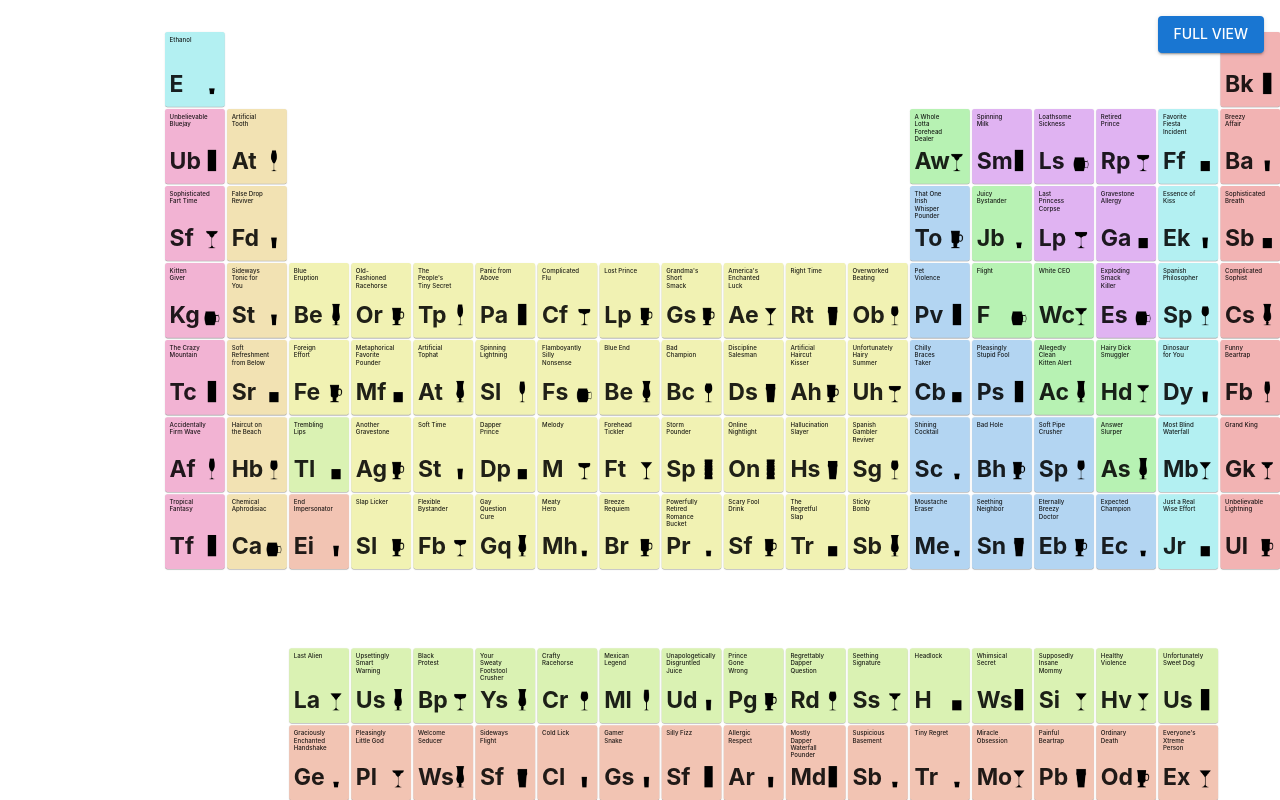
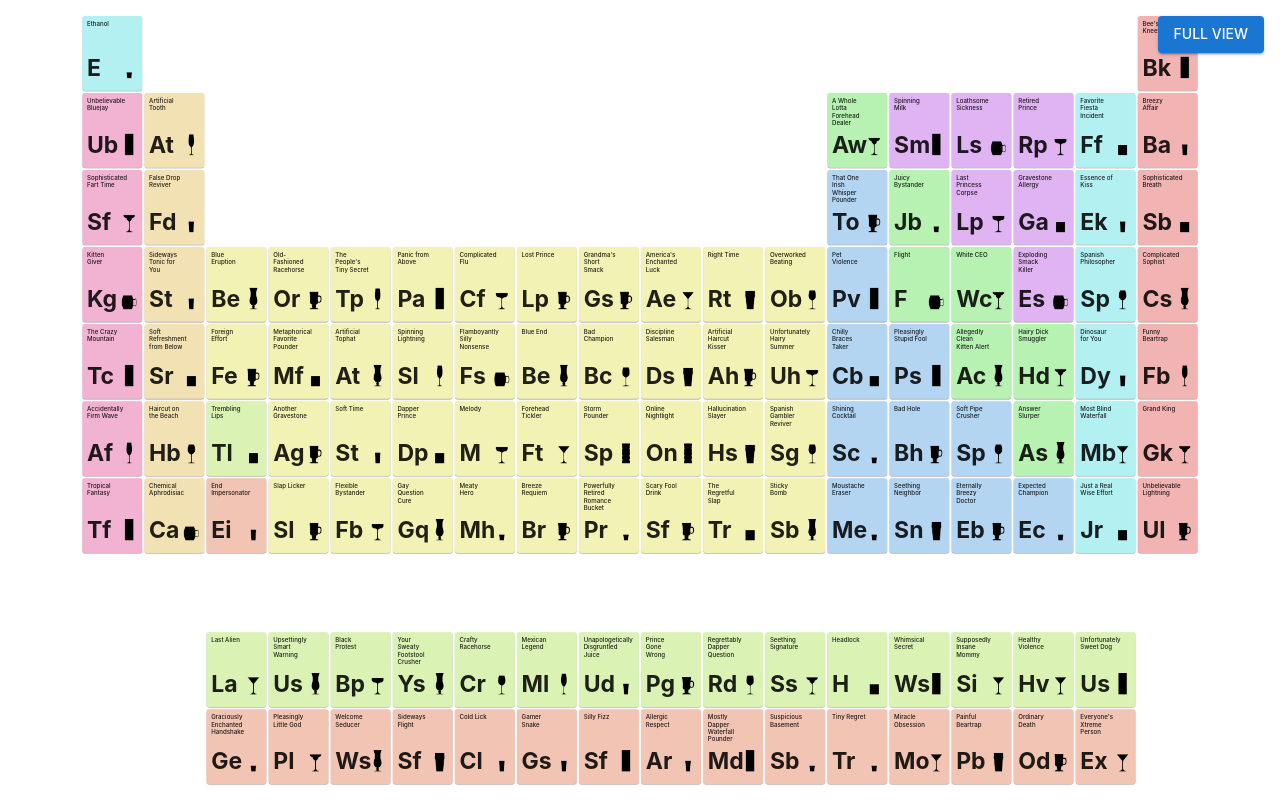
Before and after one commit to cbmitchell/periodic-table-of-drinks, a React (Vite) app: page / in a window 1280 px wide. Built offline with nearby package versions, Linux system fonts and the light colour scheme.

Commit message:
Center compact view on screen

```diff
--- a/src/components/PeriodicTable.tsx
+++ b/src/components/PeriodicTable.tsx
@@ -83,11 +83,7 @@ export function PeriodicTable({
 				<Box
 					sx={{
 						transform: `scale(${scale})`,
-						transformOrigin: "top left",
-						// Offset to re-center after top-left origin scaling
-						position: "relative",
-						top: `calc((${COMPACT_TABLE_HEIGHT}px * ${scale} - ${COMPACT_TABLE_HEIGHT}px) / 2 * -1 + (100vh - ${COMPACT_TABLE_HEIGHT}px * ${scale}) / 2)`,
-						left: `calc((${COMPACT_TABLE_WIDTH}px * ${scale} - ${COMPACT_TABLE_WIDTH}px) / 2 * -1 + (100vw - ${COMPACT_TABLE_WIDTH}px * ${scale}) / 2)`,
+						transformOrigin: "center",
 					}}
 				>
 					{grid}
```
